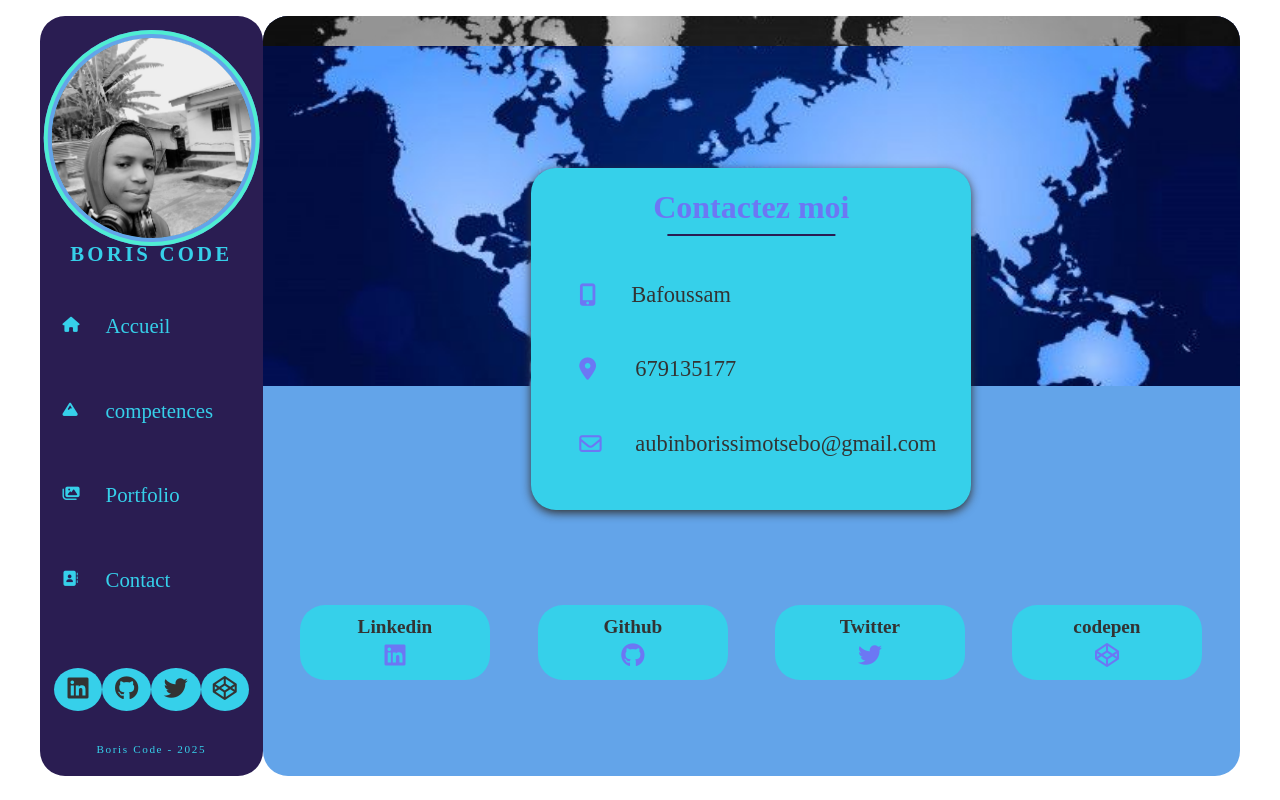
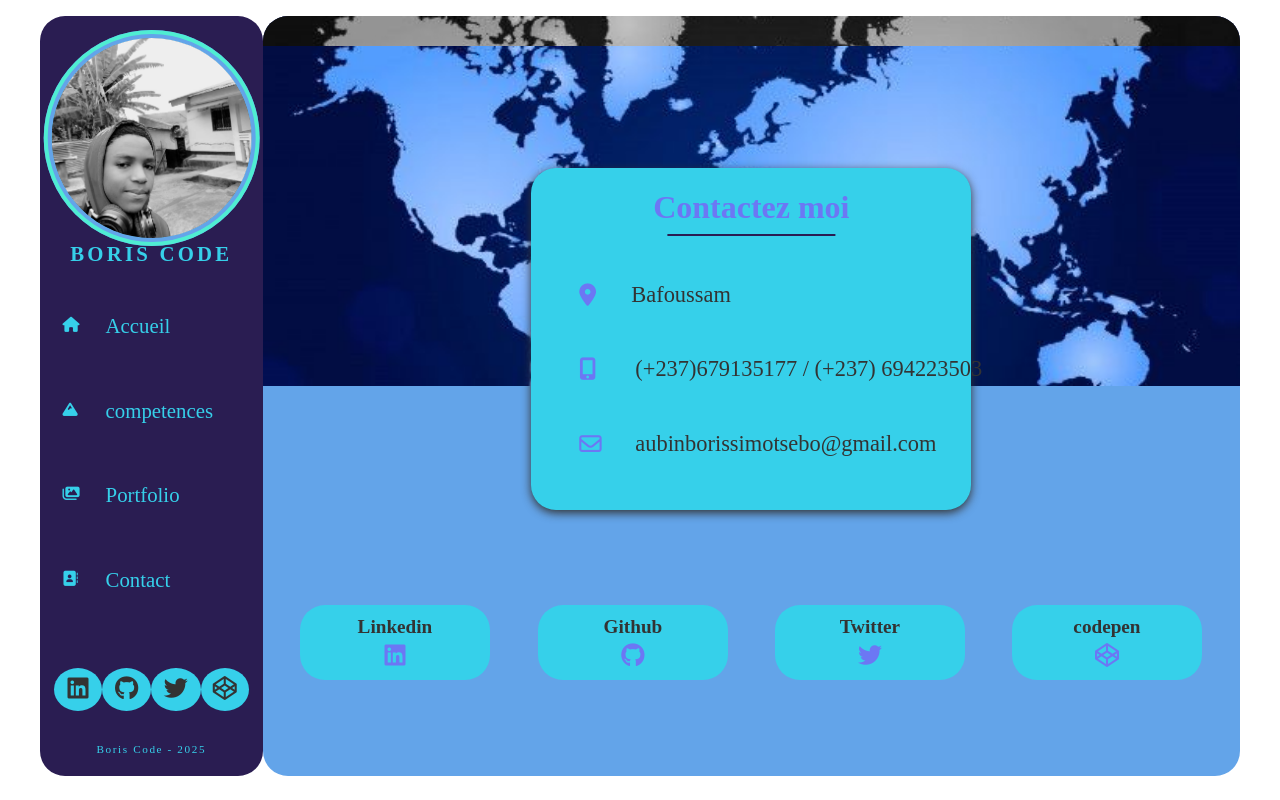
Before and after one commit to boris2442/my_cv_with_react, a React (Vite) app: page /contact in a window 1280 px wide. Built offline with nearby package versions, Linux system fonts and the light colour scheme; a web font is replaced by a local one.

Commit message:
change style 1 knowledges components

```diff
--- a/src/components/Navigation.jsx
+++ b/src/components/Navigation.jsx
@@ -45,7 +45,7 @@ const Navigation = () => {
                         </a>
                     </li>
                     <li>
-                        <a href="https://github/boris2442" target='_blank' rel="noopener noreferrer">
+                        <a href="https://github.com/boris2442" target='_blank' rel="noopener noreferrer">
                             <i className="fab fa-github"></i>
                         </a>
                     </li>
@@ -55,7 +55,7 @@ const Navigation = () => {
                         </a>
                     </li>
                     <li>
-                        <a href="https://linkedin.com" target='_blank' rel="noopener noreferrer">
+                        <a href="https://codepen.io/Aubin-Boris-Simo-Tsebo" target='_blank' rel="noopener noreferrer">
                             <i className="fab fa-codepen"></i>
                         </a>
                     </li>
--- a/src/components/knowledges/OtherSkills.jsx
+++ b/src/components/knowledges/OtherSkills.jsx
@@ -4,7 +4,7 @@ const OtherSkills = () => {
     return (
 
         <div className="otherSkills">
-            <h3>Autres competences</h3>
+            <h3>Autres compétences</h3>
             <div className="list">
                 <ul>
                     <li>
--- a/src/pages/Contact.jsx
+++ b/src/pages/Contact.jsx
@@ -12,19 +12,19 @@ const Contact = () => {
                     <h1>Contactez moi</h1>
                     <ul>
 
-                        <li><i className="fas fa-mobile-alt"></i>
+                        <li><i className="fas fa-map-marker-alt "></i>
                            <span>Bafoussam</span>
                         </li>
 
 
                         <li>
-                            <i className="fas fa-map-marker-alt"></i>
-                            <CopyToClipboard text="679135177">
+                            <i className="fas fa-mobile-alt"></i>
+                            <CopyToClipboard text=" (+237)679135177 / (+237) 694223503">
                                 <span
                                     className="clickInput"
                                     onClick={() => { alert('telephone copier') }}
                                 >
-                                    679135177
+                                    (+237)679135177 / (+237) 694223503
                                 </span>
                             </CopyToClipboard>
                         </li>
--- a/src/styles/pages/_knowledges.scss
+++ b/src/styles/pages/_knowledges.scss
@@ -144,8 +144,9 @@
 
           li {
             i {
-              position: absolute;
+
               color: $color-5;
+
             }
             span {
               position: absolute;
```
